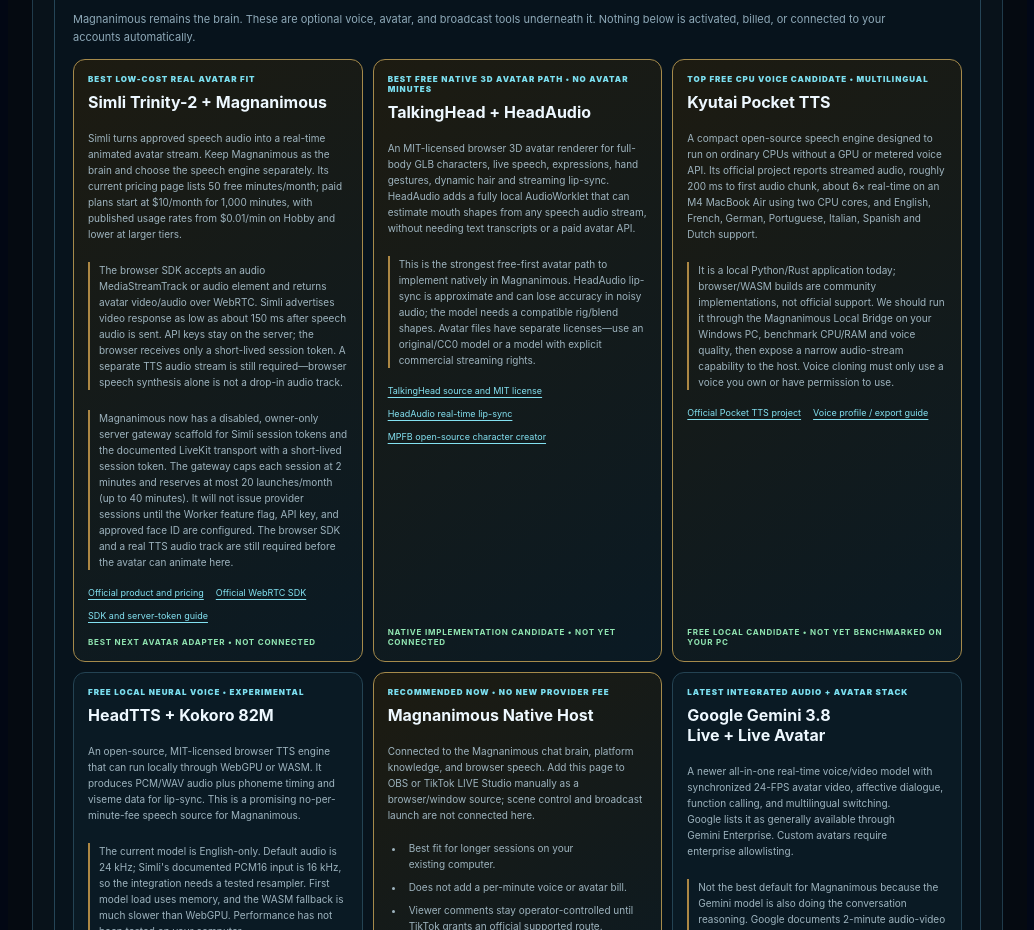
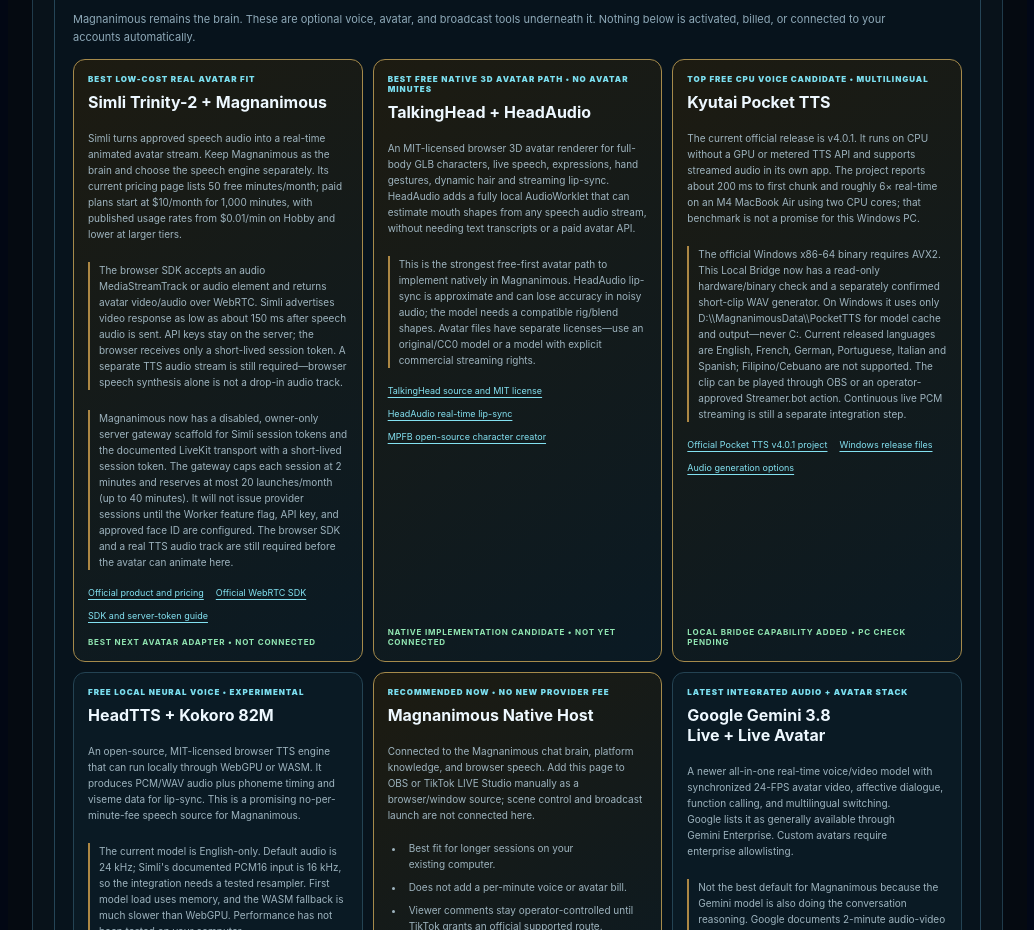
Before and after one commit to IAMGodmatters/IAMMagnanimousway.js, a Next.js app in the folder frontend/: page /tiktok-live in a window 1280 px wide. Shown: the part 2500-3430 px from the top of the page, without its empty margins (238-1272 px from the left). Built offline with nearby package versions, Linux system fonts and the light colour scheme; no server answers.

Commit message:
Update Pocket TTS card to current v4.0.1 limits and Local Bridge readiness

```diff
--- a/frontend/app/tiktok-live/page.tsx
+++ b/frontend/app/tiktok-live/page.tsx
@@ -645,10 +645,10 @@ export default function TikTokLiveHost() {
             <article className="techCard recommended">
               <span className="techTag">TOP FREE CPU VOICE CANDIDATE • MULTILINGUAL</span>
               <h3>Kyutai Pocket TTS</h3>
-              <p>A compact open-source speech engine designed to run on ordinary CPUs without a GPU or metered voice API. Its official project reports streamed audio, roughly 200 ms to first audio chunk, about 6× real-time on an M4 MacBook Air using two CPU cores, and English, French, German, Portuguese, Italian, Spanish and Dutch support.</p>
-              <p className="techNote">It is a local Python/Rust application today; browser/WASM builds are community implementations, not official support. We should run it through the Magnanimous Local Bridge on your Windows PC, benchmark CPU/RAM and voice quality, then expose a narrow audio-stream capability to the host. Voice cloning must only use a voice you own or have permission to use.</p>
-              <div className="techLinks"><a href="https://github.com/kyutai-labs/pocket-tts" target="_blank" rel="noreferrer">Official Pocket TTS project</a><a href="https://github.com/kyutai-labs/pocket-tts/blob/main/docs/CLI%20Commands/export_voice.md" target="_blank" rel="noreferrer">Voice profile / export guide</a></div>
-              <b className="techStatus">FREE LOCAL CANDIDATE • NOT YET BENCHMARKED ON YOUR PC</b>
+              <p>The current official release is v4.0.1. It runs on CPU without a GPU or metered TTS API and supports streamed audio in its own app. The project reports about 200 ms to first chunk and roughly 6× real-time on an M4 MacBook Air using two CPU cores; that benchmark is not a promise for this Windows PC.</p>
+              <p className="techNote">The official Windows x86-64 binary requires AVX2. This Local Bridge now has a read-only hardware/binary check and a separately confirmed short-clip WAV generator. On Windows it uses only D:\\MagnanimousData\\PocketTTS for model cache and output—never C:. Current released languages are English, French, German, Portuguese, Italian and Spanish; Filipino/Cebuano are not supported. The clip can be played through OBS or an operator-approved Streamer.bot action. Continuous live PCM streaming is still a separate integration step.</p>
+              <div className="techLinks"><a href="https://github.com/kyutai-labs/pocket-tts" target="_blank" rel="noreferrer">Official Pocket TTS v4.0.1 project</a><a href="https://github.com/kyutai-labs/pocket-tts/releases/latest" target="_blank" rel="noreferrer">Windows release files</a><a href="https://github.com/kyutai-labs/pocket-tts/blob/main/docs/CLI%20Commands/generate.md" target="_blank" rel="noreferrer">Audio generation options</a></div>
+              <b className="techStatus">LOCAL BRIDGE CAPABILITY ADDED • PC CHECK PENDING</b>
             </article>
             <article className="techCard">
               <span className="techTag">FREE LOCAL NEURAL VOICE • EXPERIMENTAL</span>
```
